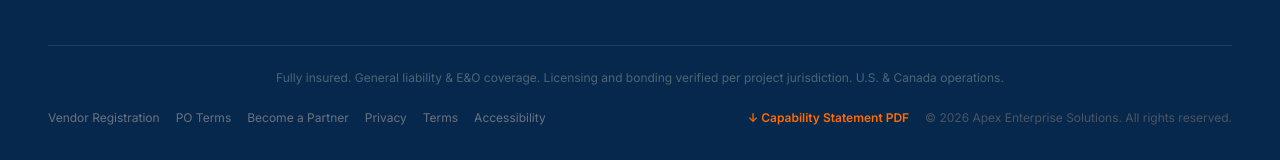
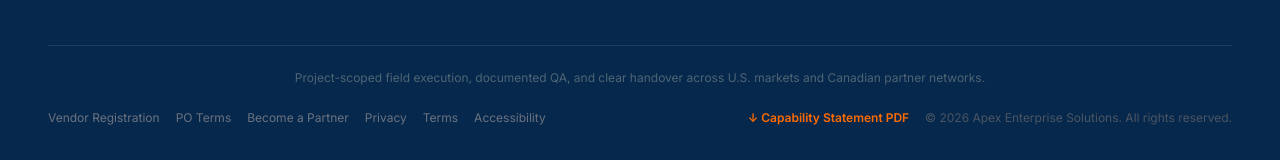
Before and after one commit to saadapex/aes-website, a Next.js app: page / in a window 1280 px wide. Shown: the part 8242-8402 px from the top of the page. Built offline with nearby package versions, Linux system fonts and the light colour scheme; no server answers.

Commit message:
Clarify AES public company details and evidence-based qualifications

```diff
--- a/src/components/footer.tsx
+++ b/src/components/footer.tsx
@@ -187,7 +187,7 @@ export default function Footer() {
         {/* Trust line */}
         <div className="border-t border-white/10 pt-6 mb-6">
           <p className="text-[#4E6575] text-xs text-center">
-            Fully insured. General liability &amp; E&amp;O coverage. Licensing and bonding verified per project jurisdiction. U.S. &amp; Canada operations.
+            Project-scoped field execution, documented QA, and clear handover across U.S. markets and Canadian partner networks.
           </p>
         </div>
 
```
